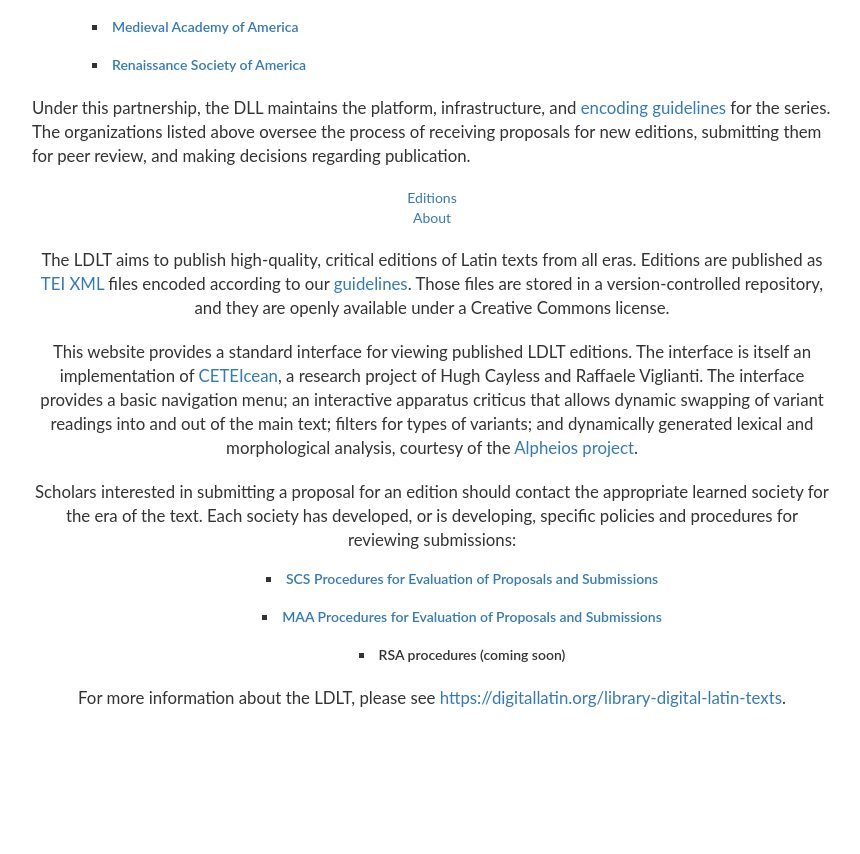
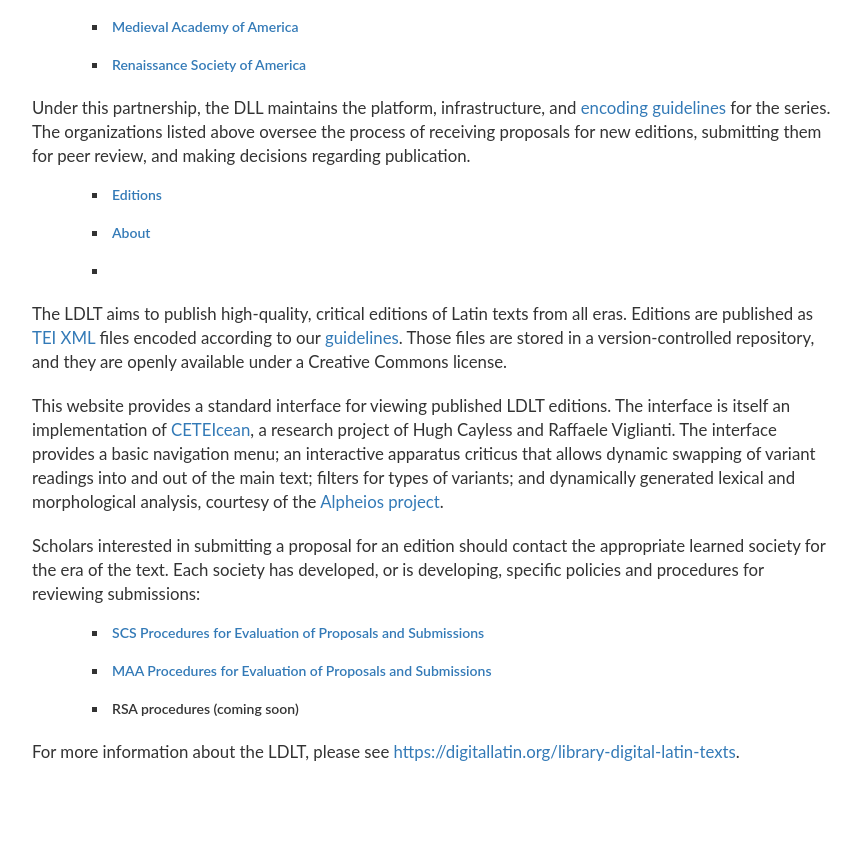
Before and after one commit to DigitalLatin/LDLT-reading-room, a Django app: page / in a window 1280 px wide. Shown: the part 476-1330 px from the top of the page, without its empty margins (208-1068 px from the left). Before the commit the page ends 1183 px from the top, so only its background shows below. Run offline with Django 3.2, Linux system fonts and the light colour scheme; some libraries are stand-ins or nearby versions.

Commit message:
Trying an inline list in splash.html.

```diff
--- a/library/static/library/css/dll.css
+++ b/library/static/library/css/dll.css
@@ -128,6 +128,10 @@ Typography for home page.
   font-family: "Lato", sans-serif;
 }
 
-#maintext .front-links {
-  display: inline-block;
+.splash-links ul {
+  list-style-type: none;
 }
+
+.splash-links ul li {
+  display:inline;
+}
--- a/library/templates/library/splash.html
+++ b/library/templates/library/splash.html
@@ -14,10 +14,11 @@
         </ul>
         <p>Under this partnership, the DLL maintains the platform, infrastructure, and <a href="https://digitallatin.github.io/guidelines/">encoding guidelines</a> for the series. The organizations listed above oversee the process of receiving proposals for new editions, submitting them for peer review, and making decisions regarding publication.</p>
 
-        <div align="center">
-          <div style="display: inline-block"><a href="/library">Editions</a></div>
-          <div style="display: inline-block"><a href="/about">About</a><div>
-        <div>
+        <ul class="splash-links">
+          <li class="splash-links"><a href="/library">Editions</a></li>
+          <li class="splash-links"><a href="/about">About</a><li>
+        </ul>
+
 
         <p>The LDLT aims to publish high-quality, critical editions of Latin texts from all eras. Editions are published as <a href="http://www.tei-c.org/">TEI XML</a> files encoded according to our <a href="https://digitallatin.github.io/guidelines/LDLT-Guidelines.html">guidelines</a>. Those files are stored in a version-controlled repository, and they are openly available under a Creative Commons license.</p>
 
```
